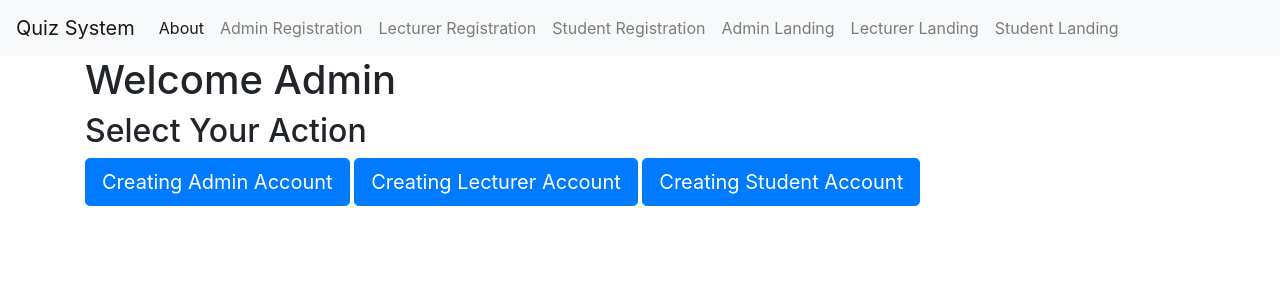
After one commit to ARYN-27/quizsystem-python, a Flask app: page /admin_landing in a window 1280 px wide. The commit adds this page. Shown: the top 300 px of the page. Run offline with Flask 2, Linux system fonts and the light colour scheme; some libraries are stand-ins or nearby versions.

Commit message:
Landing Pages ✔ Login Page In Progress ⚠

```diff
--- a/QuizSystemV2.py
+++ b/QuizSystemV2.py
@@ -35,6 +35,33 @@ def index():
     posts = conn.execute('SELECT * FROM Admin').fetchall()
     conn.close()
     return render_template('index.html', posts=posts)
+
+@app.route('/login') #Login Page Test
+def retrieveUsers():
+	con = get_db_connection()
+	cur = con.cursor()
+	cur.execute("SELECT admin_id, admin_pwd FROM Admin")
+	users = cur.fetchall()
+	con.close()
+	return users
+
+@app.route('/admin_landing') #Admin Landing Page
+def admin_landing():
+    conn = get_db_connection()
+    conn.close()
+    return render_template('admin_landing.html')
+
+@app.route('/lecturer_landing') #Lecturer Landing Page
+def lecturer_landing():
+    conn = get_db_connection()
+    conn.close()
+    return render_template('lecturer_landing.html')
+
+@app.route('/student_landing') #Student Landing Page
+def student_landing():
+    conn = get_db_connection()
+    conn.close()
+    return render_template('student_landing.html')
 
 @app.route('/<int:post_id>')
 def post(post_id):
--- /dev/null
+++ b/templates/admin_landing.html
@@ -0,0 +1,14 @@
+{% extends 'base.html' %}
+
+{% block content %}
+<h1>{% block title %} Welcome Admin {% endblock %}</h1>
+
+<h2>Select Your Action</h2>
+
+    <div>
+        <button class="btn btn-primary btn-lg" type="submit" onClick="location.href='{{url_for('admin_create')}}'">Creating Admin Account</button>
+        <button class="btn btn-primary btn-lg" type="submit" onClick="location.href='{{url_for('lecturer_create')}}'">Creating Lecturer Account</button>
+        <button class="btn btn-primary btn-lg" type="submit" onClick="location.href='{{url_for('student_create')}}'">Creating Student Account</button>
+    </div>
+
+{% endblock %}
--- a/templates/base.html
+++ b/templates/base.html
@@ -34,6 +34,15 @@
         <li class="nav-item">
           <a class="nav-link" href="{{url_for('student_create')}}">Student Registration</a>
         </li>
+        <li class="nav-item">
+          <a class="nav-link" href="{{url_for('admin_landing')}}">Admin Landing</a>
+        </li>
+        <li class="nav-item">
+          <a class="nav-link" href="{{url_for('lecturer_landing')}}">Lecturer Landing</a>
+        </li>
+        <li class="nav-item">
+          <a class="nav-link" href="{{url_for('student_landing')}}">Student Landing</a>
+        </li>
       </ul>
     </div>
   </nav>
```
Also changed, not shown: templates/lecturer_landing.html (added, +14 -0 lines), templates/student_landing.html (added, +14 -0 lines), templates/login.html (added).
